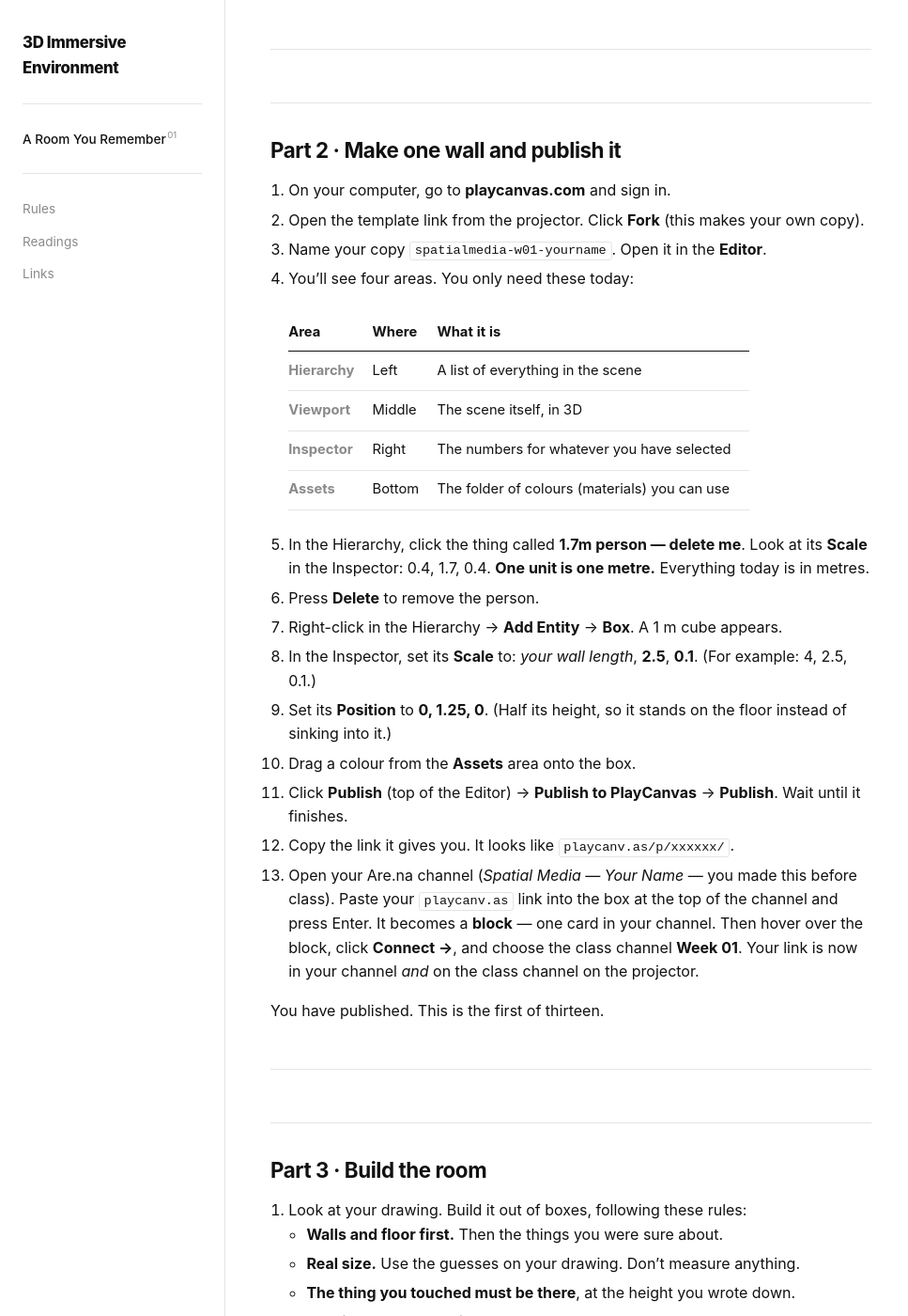
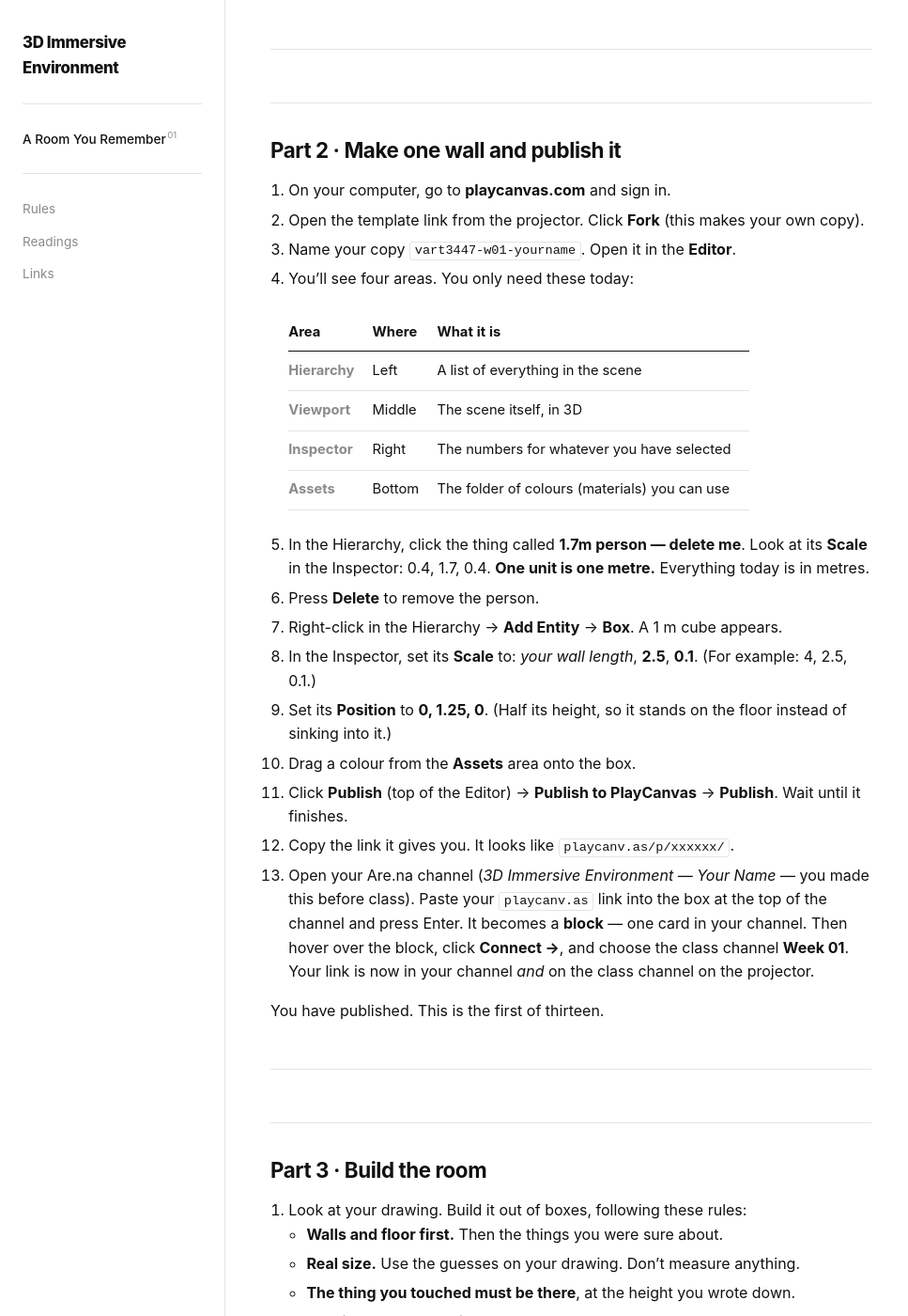
Before and after one commit to kachichan/vart3447-3d-immersive-environment, a Jekyll site: the page built from weeks/week01.md, in a window 1280 px wide and 1400 px high, scrolled down 1349 px. Shown: the whole window at 94% size, without its empty margins (0-967 px from the left). Built offline with Jekyll 4.4.1, drawn with Linux system fonts in a browser that asks for light colours; some web fonts are replaced; some of the changed text lies outside the part shown.

Commit message:
no "Spatial Media"

```diff
--- a/_config.yml
+++ b/_config.yml
@@ -1,4 +1,4 @@
-# Spatial Media course site — GitHub Pages / Jekyll config.
+# 3D Immersive Environment course site — GitHub Pages / Jekyll config.
 # The site uses its own layout (_layouts/default.html) and
 # stylesheet (assets/css/site.css). No theme.
 
--- a/assets/css/site.css
+++ b/assets/css/site.css
@@ -1,5 +1,5 @@
 /* ---------------------------------------------------------------
-   Spatial Media — after the brand-guidelines reference:
+   3D Immersive Environment — after the brand-guidelines reference:
    Rethink Sans, hairline rules, grey secondary text,
    orange superscript numbers, sidebar index.
    --------------------------------------------------------------- */
--- a/weeks/week01.md
+++ b/weeks/week01.md
@@ -54,7 +54,7 @@ page](#troubleshooting), then put your hand up.
 13. On your computer, go to **playcanvas.com** and sign in.
 14. Open the template link from the projector. Click **Fork** (this makes
     your own copy).
-15. Name your copy `spatialmedia-w01-yourname`. Open it in the **Editor**.
+15. Name your copy `vart3447-w01-yourname`. Open it in the **Editor**.
 16. You'll see four areas. You only need these today:
 
     | Area | Where | What it is |
@@ -78,7 +78,7 @@ page](#troubleshooting), then put your hand up.
 23. Click **Publish** (top of the Editor) → **Publish to PlayCanvas** →
     **Publish**. Wait until it finishes.
 24. Copy the link it gives you. It looks like `playcanv.as/p/xxxxxx/`.
-25. Open your Are.na channel (*Spatial Media — Your Name* — you made this
+25. Open your Are.na channel (*3D Immersive Environment — Your Name* — you made this
     before class). Paste your `playcanv.as` link into the box at the top
     of the channel and press Enter. It becomes a **block** — one card in
     your channel. Then hover over the block, click **Connect →**, and
@@ -170,4 +170,4 @@ The [rules that last all semester](../rules.md) started today.
 | Fork button isn't there | Not signed in, or account not verified | Sign in. If your email isn't verified, ask for the spare login for today. |
 | I can't see the scene in the Editor viewport | You dragged the view away | Select something in the Hierarchy and press **F**. |
 | Testing on my iPhone doesn't work | iOS has no WebXR | It never will. Use the headset. |
-| I can't add a block on Are.na | Not signed in, or no channel yet | Sign in at are.na. On your profile, make a **new channel** named *Spatial Media — Your Name*, set to **Closed** (everyone can see it; only you can add to it). If the account itself is the problem, tell the instructor — your link goes on the class channel for you today. |
+| I can't add a block on Are.na | Not signed in, or no channel yet | Sign in at are.na. On your profile, make a **new channel** named *3D Immersive Environment — Your Name*, set to **Closed** (everyone can see it; only you can add to it). If the account itself is the problem, tell the instructor — your link goes on the class channel for you today. |
```
Also changed, not shown: links.md (+2 -2 lines).
